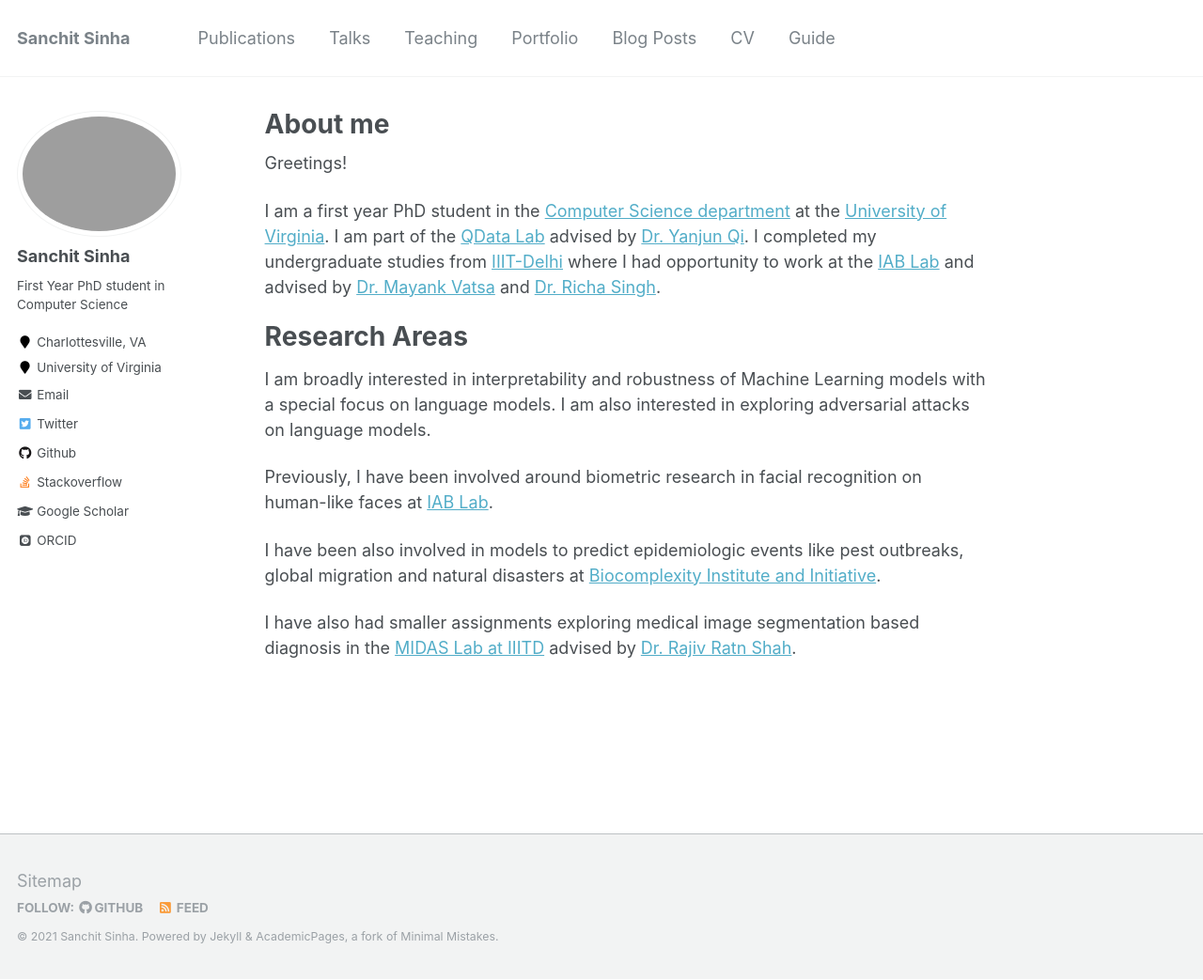
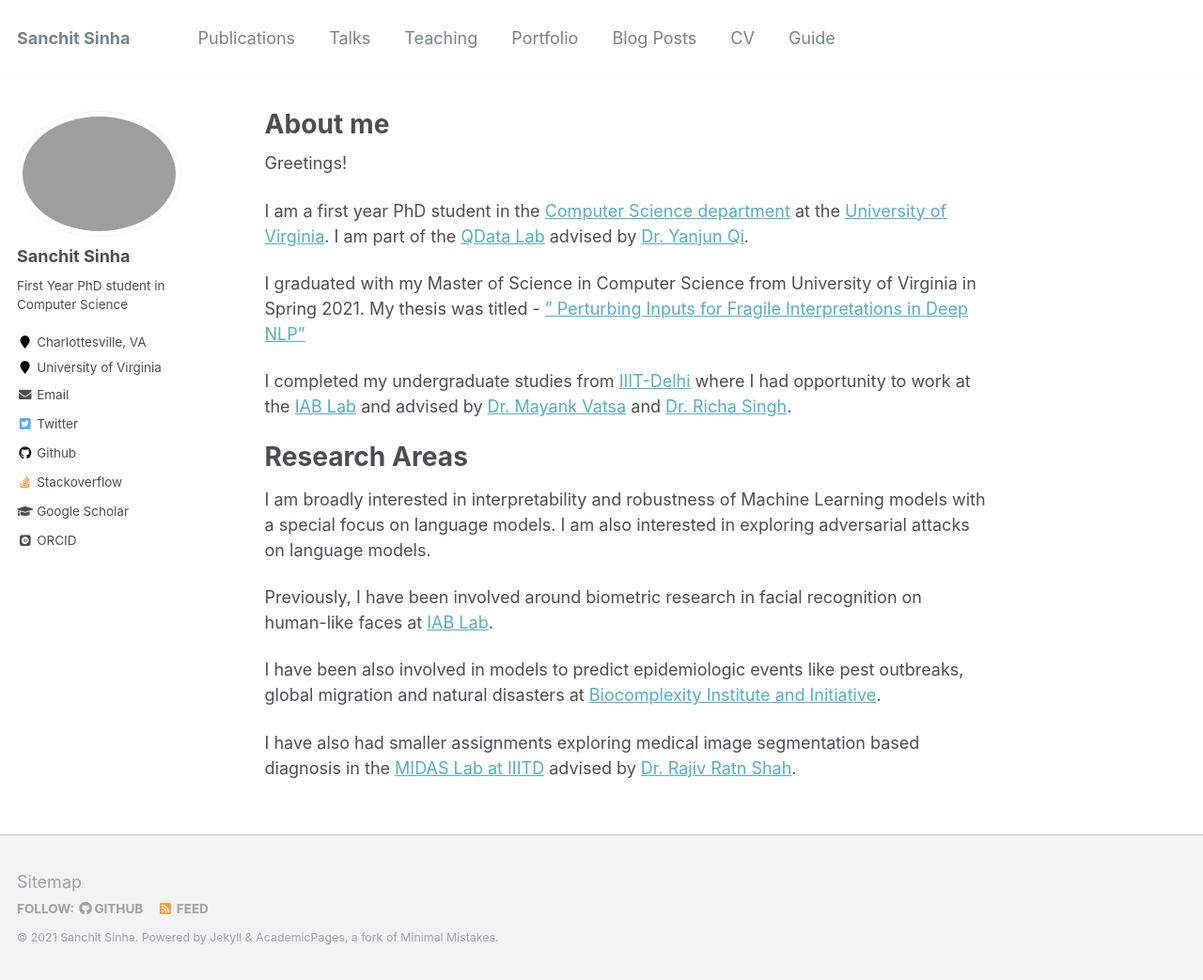
Before and after one commit to sanchit97/sanchit97.github.io, a Jekyll site: the page built from _pages/about.md, in a window 1280 px wide and 1043 px high. Shown: the whole window at 94% size. Built offline with Jekyll 4.4.1, drawn with Linux system fonts in a browser that asks for light colours; some web fonts are replaced.

Commit message:
[CODE] Add about info

```diff
--- a/_pages/about.md
+++ b/_pages/about.md
@@ -9,7 +9,12 @@
 ---
 Greetings!
 
-I am a first year PhD student in the [Computer Science department](https://engineering.virginia.edu/departments/computer-science) at the [University of Virginia](https://engineering.virginia.edu/). I am part of the [QData Lab](https://qdata.github.io/qdata-page/) advised by [Dr. Yanjun Qi](https://www.cs.virginia.edu/yanjun/). I completed my undergraduate studies from [IIIT-Delhi](https://www.iiitd.ac.in/) where I had opportunity to work at the [IAB Lab](http://iab-rubric.org/) and advised by [Dr. Mayank Vatsa](http://home.iitj.ac.in/~mvatsa/) and [Dr. Richa Singh](http://home.iitj.ac.in/~richa/).
+I am a first year PhD student in the [Computer Science department](https://engineering.virginia.edu/departments/computer-science) at the [University of Virginia](https://engineering.virginia.edu/). I am part of the [QData Lab](https://qdata.github.io/qdata-page/) advised by [Dr. Yanjun Qi](https://www.cs.virginia.edu/yanjun/).
+
+I graduated with my Master of Science in Computer Science from University of Virginia in Spring 2021. My thesis was titled - ["
+Perturbing Inputs for Fragile Interpretations in Deep NLP"](https://libraetd.lib.virginia.edu/public_view/ft848r240)
+
+I completed my undergraduate studies from [IIIT-Delhi](https://www.iiitd.ac.in/) where I had opportunity to work at the [IAB Lab](http://iab-rubric.org/) and advised by [Dr. Mayank Vatsa](http://home.iitj.ac.in/~mvatsa/) and [Dr. Richa Singh](http://home.iitj.ac.in/~richa/).
 
 Research Areas
 ======
```
